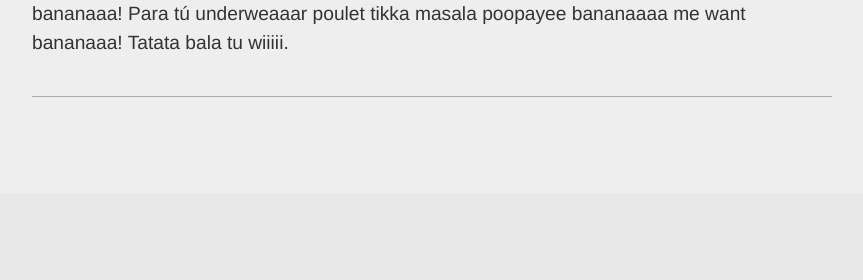
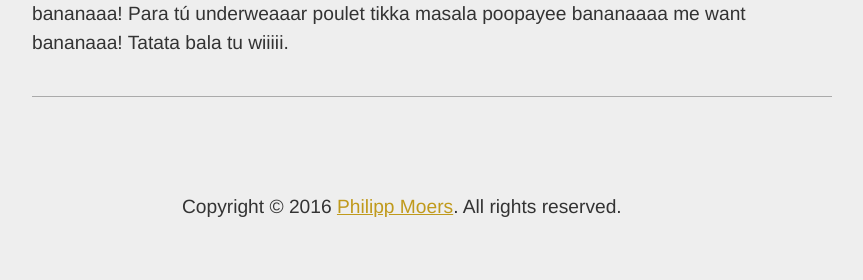
Before and after one commit to flipsi/wwwmetabeta, a PHP site: page / in a window 1280 px wide. Shown: the part 1403-1683 px from the top of the page, without its empty margins (208-1071 px from the left). Before the commit the page ends 1500 px from the top, so only its background shows below. Run offline with PHP 8.4, Linux system fonts and the light colour scheme.

Commit message:
a footer

```diff
--- a/src/index.php
+++ b/src/index.php
@@ -100,4 +100,14 @@ $uiStrings = array(
     </div>
 
 
+
+    <footer class="footer">
+
+        <div class="copyright">
+            Copyright © 2016
+            <a href="#">Philipp Moers</a>.
+            All rights reserved.
+        </div>
+    </footer>
+
 </body>
--- a/src/style.css
+++ b/src/style.css
@@ -9,6 +9,18 @@ body {
     font-weight: 300;
     line-height: 1.5;
     color: #333;
+}
+a {
+    color: #C09A1C;
+    -webkit-transition-property: color;
+    -moz-transition-property: color;
+    -o-transition-property: color;
+    -webkit-transition-duration: 0.3s;
+    -moz-transition-duration: 0.3s;
+    -o-transition-duration: 0.3s;
+}
+a:hover {
+    color:  #E3B621;
 }
 .header {
     background-color:  #FFE282;
@@ -73,6 +85,16 @@ body {
 .header nav a:hover {
     color: #999;
 }
+.footer {
+    width 100%;
+    margin-top: 3em;
+    margin-bottom: 3em;
+}
+.footer .copyright {
+    width: 500px;
+    margin-left: auto;
+    margin-right: auto;
+}
 .page {
     width: 80%;
     max-width: 800px;
```
